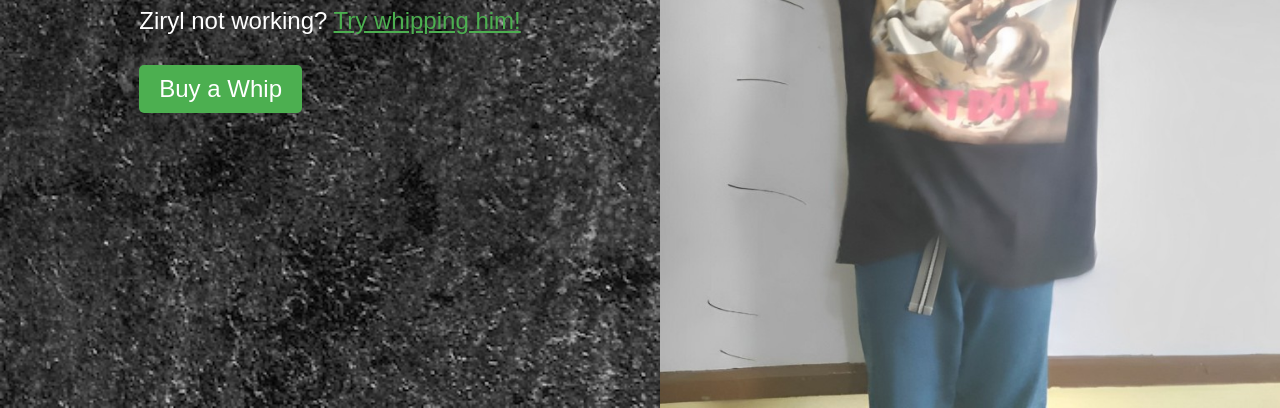
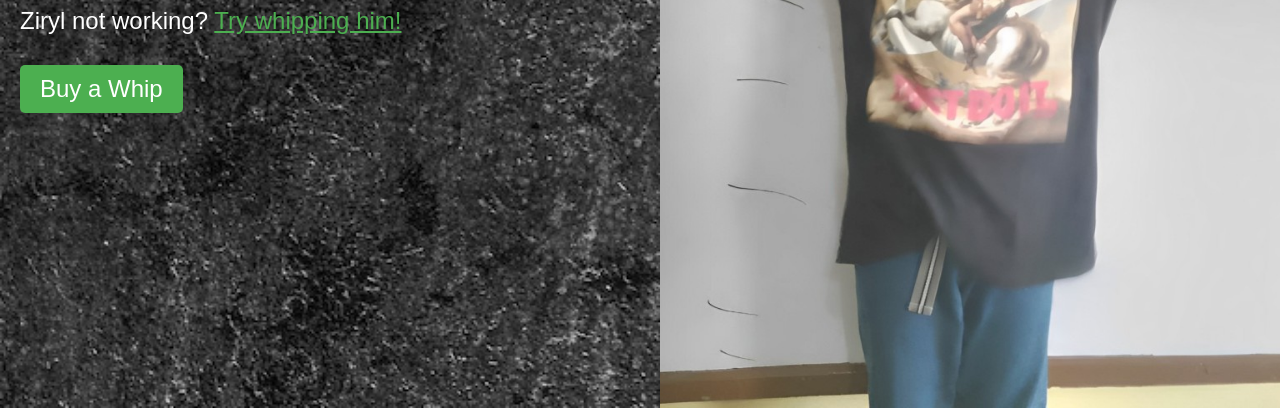
Before and after one commit to Totepsi/totepsi.github.io, a plain HTML site: page index.html in a window 1280 px wide. Shown: the part 392-800 px from the top of the page. Drawn offline with Linux system fonts and the light colour scheme.

Commit message:
Update index.html

```diff
--- a/index.html
+++ b/index.html
@@ -26,7 +26,7 @@
       display: flex;
       flex-direction: column;
       justify-content: center;
-      align-items: center;
+      align-items: flex-start; /* Align items to the left */
       color: white;
       padding: 20px;
       box-sizing: border-box;
```
